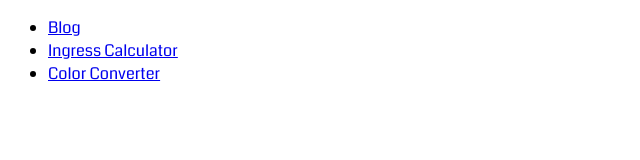
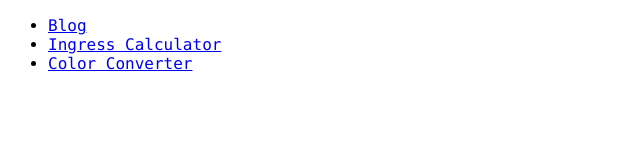
Before and after one commit to yatyricky/personal-website, a plain HTML site: page index.html in a window 1280 px wide. Shown: the whole page, without its empty margins (0-640 px from the left). Drawn offline with Linux system fonts and the light colour scheme.

Commit message:
color convertor

```diff
--- a/css/main.css
+++ b/css/main.css
@@ -1,8 +1,3 @@
-@font-face {
-    font-family: 'GoogleCoda';
-    src: url('fonts/Coda-Regular.woff') format('woff'), url('fonts/Coda-Regular.ttf') format('truetype');
+body {
+    font-family: Consolas, monaco, monospace;
 }
-
-body {
-    font-family: 'GoogleCoda', Arial, Helvetica, sans-serif;
-}
```
Also changed, not shown: color-converter.html (+6 -0 lines).
